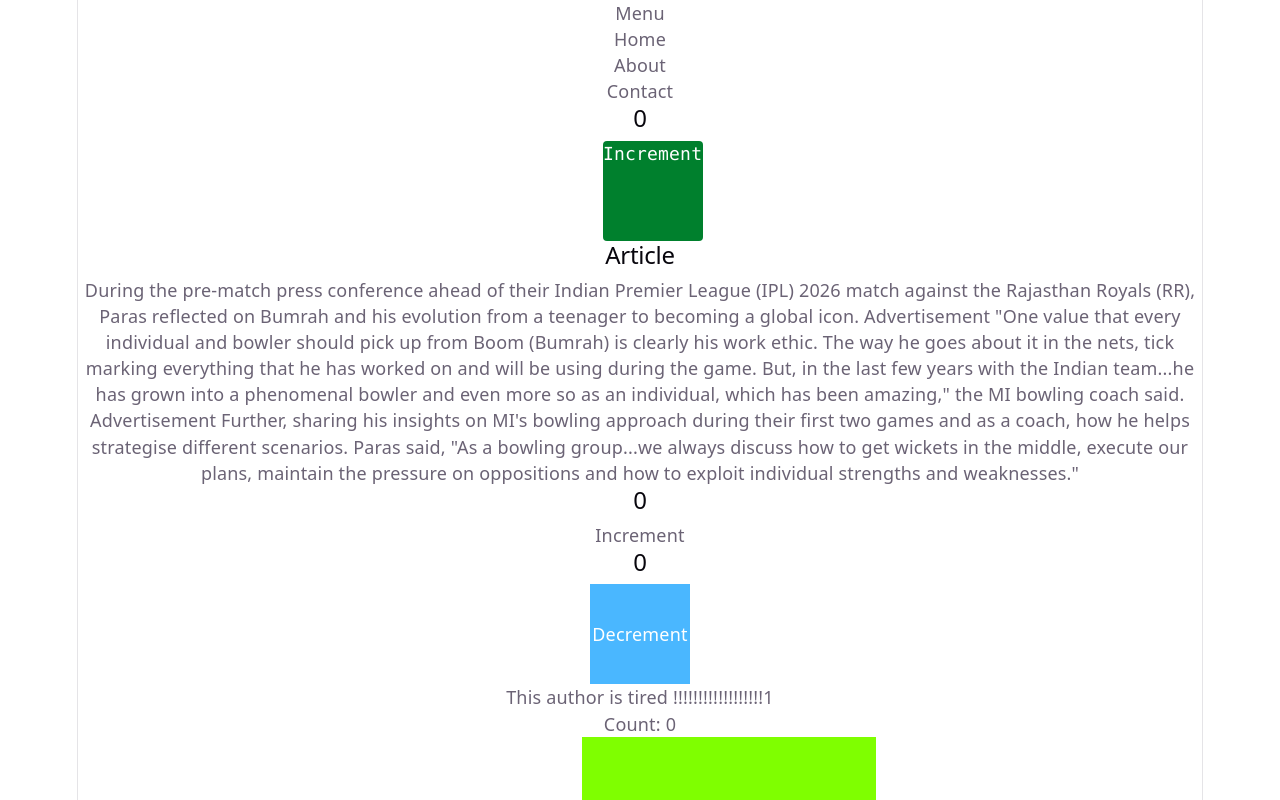
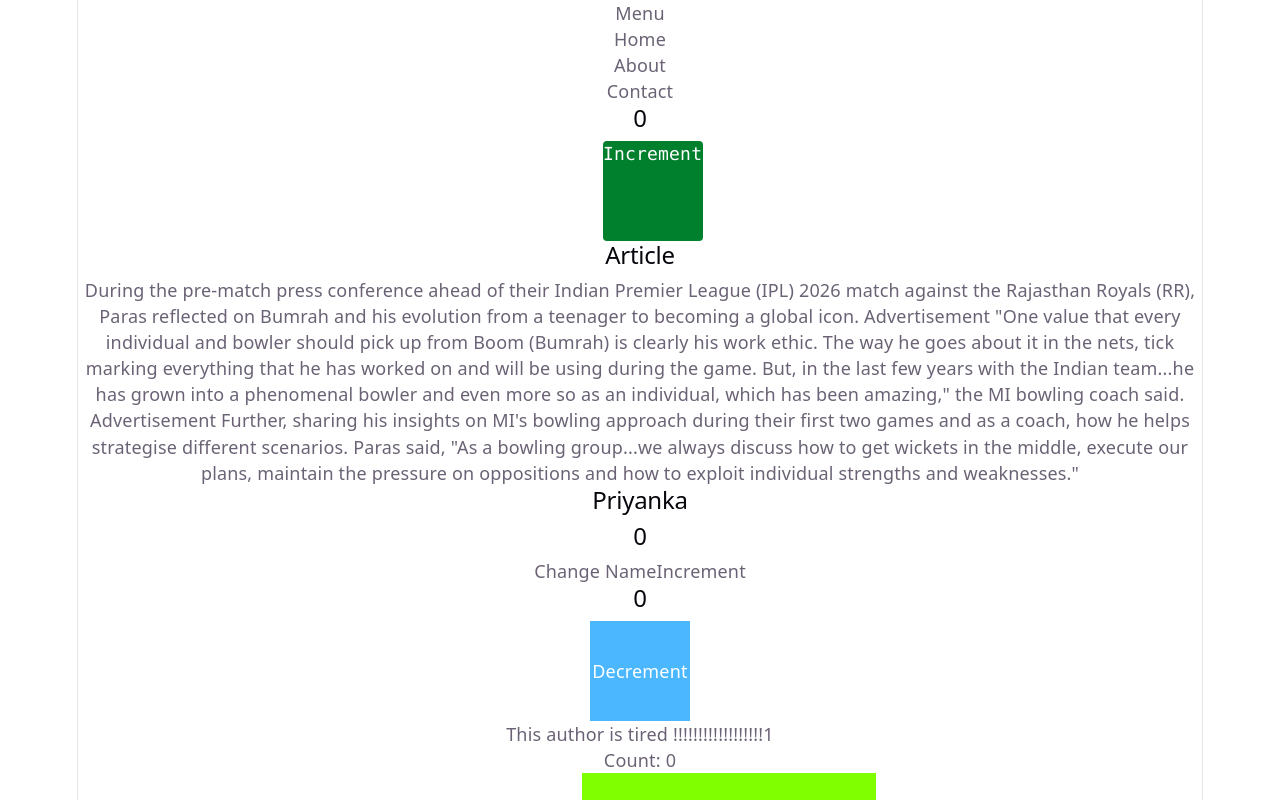
Before and after one commit to priyanka09-stack/JS-Advanced, a React (Vite) app in the folder reactapp/: page / in a window 1280 px wide. Shown: the top 800 px of the page. Built offline with nearby package versions, Linux system fonts and the light colour scheme.

Commit message:
useEffect()

```diff
--- a/reactapp/src/component/Article.jsx
+++ b/reactapp/src/component/Article.jsx
@@ -1,11 +1,18 @@
-import React, { useState } from 'react'
+import React, { useState ,useEffect } from 'react'
 import ArtStyle from "../css/Article.module.css"
 //import "../css/Article.css"
 
 function Article (){
     const [count ,setCount]=useState(0)
     const [countt ,setCountt]=useState(0)
+    const [name, setName] = useState("Priyanka")
     //let count =0;
+    useEffect(()=>{
+      console.log("Use Effect Called")
+      return()=>{
+        console.log("Use Effect Cleanup")
+      }
+    },[name])
 
     const handleIncrement = () => {
         //count+1;
@@ -30,8 +37,9 @@ function Article (){
         Further, sharing his insights on MI's bowling approach during their first two games and as a coach, how he helps strategise different scenarios.
 
         Paras said, "As a bowling group...we always discuss how to get wickets in the middle, execute our plans, maintain the pressure on oppositions and how to exploit individual strengths and weaknesses."</p>
-
+        <h2>{name}</h2>
          <h2>{count}</h2>
+         <button className={ArtStyle.b} onClick={()=>setName("Johnn")}>Change Name</button>
         <button onClick={handleIncrement}>Increment</button>
         <h2>{countt}</h2>
         <button className={ArtStyle.g} onClick={handleDecrement}>Decrement</button>
```
